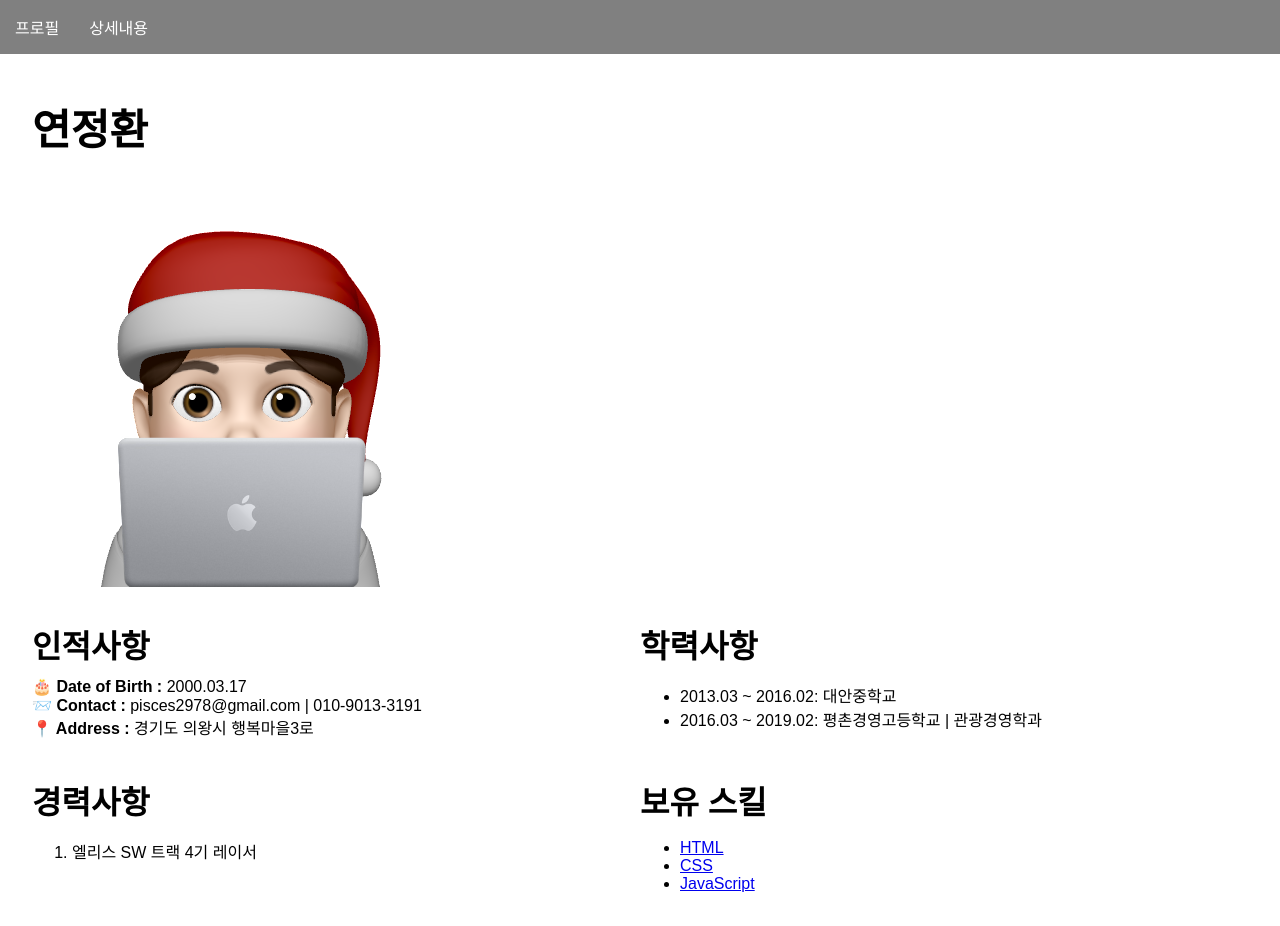
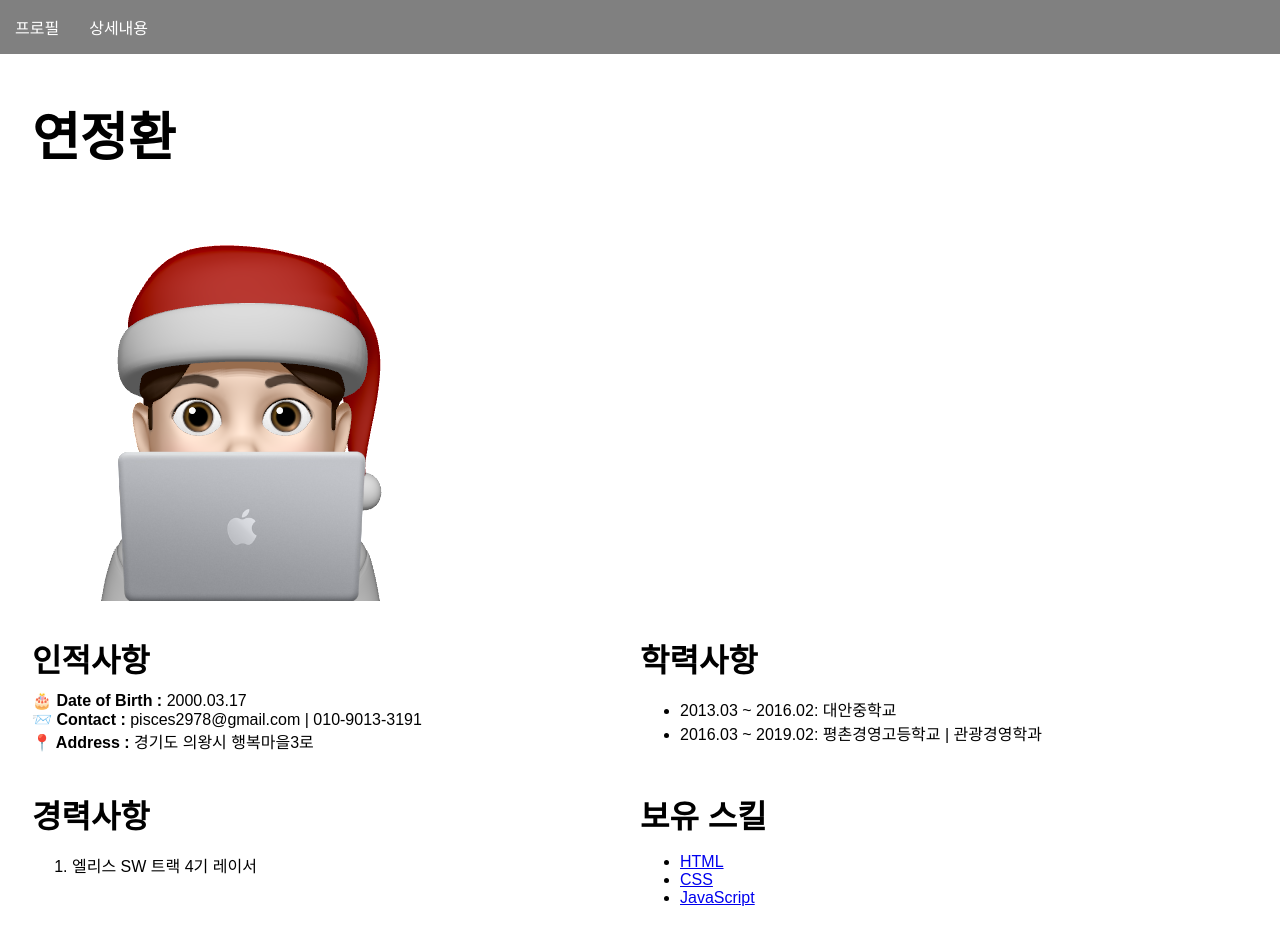
Before and after one commit to pisces330/intro, a plain HTML site: page index.html in a window 1280 px wide. Shown: the top 926 px of the page. Drawn offline with Linux system fonts and the light colour scheme; a web font is replaced by a local one.

Commit message:
font-size fix

```diff
--- a/index.css
+++ b/index.css
@@ -18,7 +18,7 @@ main {
 }
 
 h1 {
-  font-size: 42px;
+  font-size: 52px;
   margin: 10px 0px 10px;
 }
 
```
